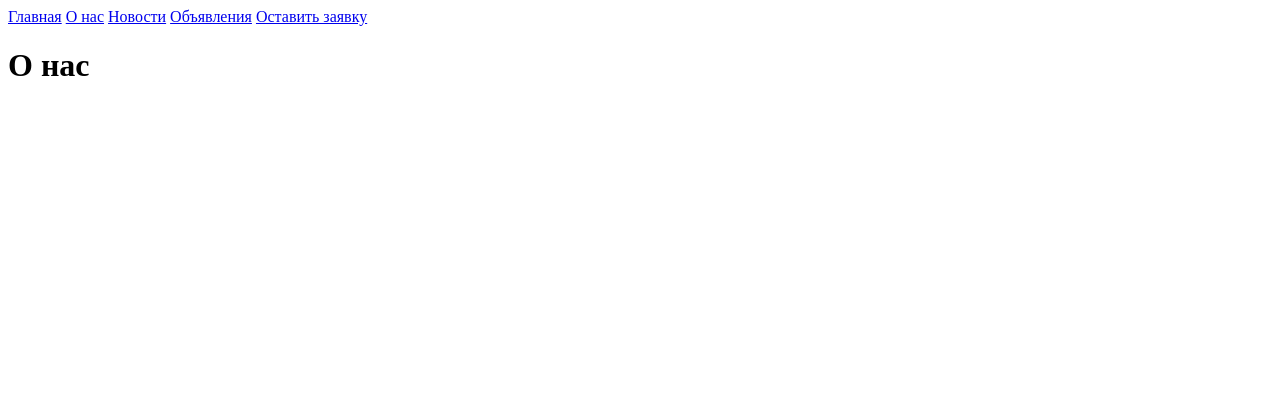
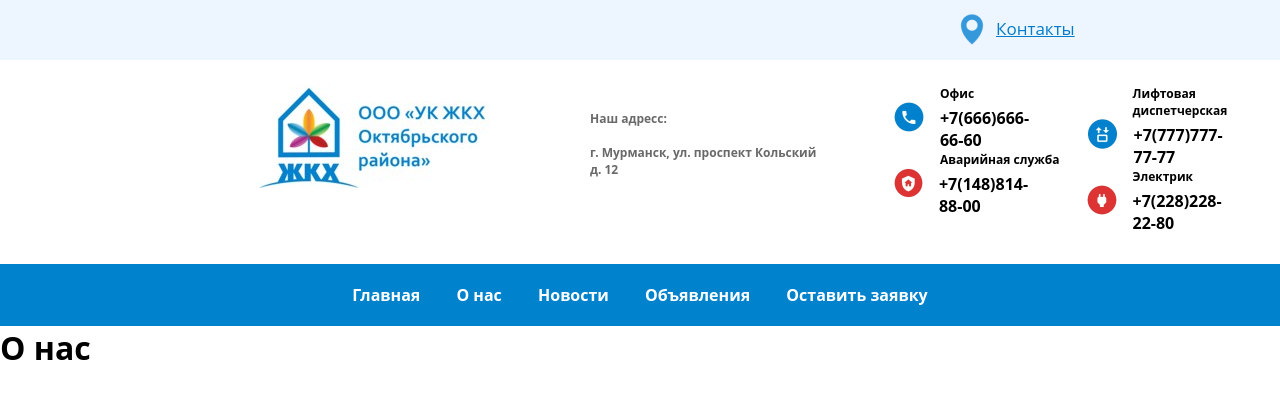
Before and after one commit to Baral-Chief-of-Compliance/housing_and_communal_services, a Django app: page /about-us/ in a window 1280 px wide. Shown: the top 399 px of the page. Run offline with Django 3.2, Linux system fonts and the light colour scheme; some libraries are stand-ins or nearby versions.

Commit message:
09.02.2022

```diff
--- /dev/null
+++ b/HCS_site/static/HCS_site/style.css
@@ -0,0 +1,113 @@
+*{
+	margin: 0;
+	padding: 0;
+	box-sizing: border-box;
+}
+
+
+html,body{
+		font-family: 'Open Sans', sans-serif;
+		height: 100%;
+	}
+
+
+.contacts-header{
+  background-color: #edf6ff;
+  display: flex;
+  padding-top: 14px;
+  padding-bottom: 10px;
+}
+
+
+.contacts-header-text{
+  font-size: 17px;
+  margin-left: 12px;
+  padding-top: 3px;
+
+}
+
+
+.contacts-header-text a{
+  color: #027cc9;
+}
+
+
+.contacts-header-imag{
+  margin-left: 75%;
+}
+
+.information-header{
+  margin-top: 25px;
+  margin-bottom: 30px;
+  display: flex;
+}
+
+
+.information-header-address{
+  color: #696969;
+  font-weight: 500;
+  padding-top: 25px;
+  font-size: 12px;
+  font-weight: bold;
+  margin-right: 75px;
+}
+
+
+.information-header-imag{
+  margin-left: 20%;
+  margin-right: 100px;
+}
+
+
+.information-header-numbers{
+  display: flex;
+  display: column;
+}
+
+
+.information-header-number{
+  font-weight: bold;
+  margin-right: 40px;
+  margin-top: 5px;
+}
+
+
+.information-header-block{
+  display: flex;
+}
+
+
+.information-header-name{
+  display: flex;
+  flex-direction: column;
+}
+
+
+.title-number{
+  margin-left: 46px;
+  font-size: 12px;
+  font-weight: bold;
+}
+
+
+.information-header-icon{
+  margin-right: 16px;
+
+}
+
+
+.header-navigation{
+  background-color: #0082cc;
+  text-align: center;
+  padding-top: 20px;
+  padding-bottom: 20px;
+}
+
+
+.header-navigation a{
+  color: #ffffff;
+  text-decoration: none;
+  font-weight: bold;
+  margin-right: 16px;
+  margin-left: 16px;
+}
--- a/HCS_site/templates/HCS_site/base.html
+++ b/HCS_site/templates/HCS_site/base.html
@@ -1,9 +1,106 @@
-<a href="{% url 'index' %}">Главная</a>
-<a href="{% url 'about' %}">О нас</a>
-<a href="{% url 'news_list' %}">Новости</a>
-<a href="{% url 'announcements_list' %}">Объявления</a>
-<a href="{% url 'complaint' %}">Оставить заявку</a>
+{% load static %}
+<!DOCTYPE html>
+<html lang = "ru">
+	<head>
+		<title>{% block title %}{% endblock %} </title>
+		<link rel = "stylesheet" href = "{% static 'HCS_site/style.css' %}" type = "text/css">
+		<link rel="stylesheet" href="https://maxcdn.bootstrapcdn.com/font-awesome/4.5.0/css/font-awesome.min.css">
 
+
+		<link rel="apple-touch-icon" sizes="57x57" href="{% static 'Sewing_site/favicon/apple-icon-57x57.png' %}">
+		<link rel="apple-touch-icon" sizes="60x60" href="{% static 'Sewing_site/favicon/apple-icon-60x60.png' %}">
+		<link rel="apple-touch-icon" sizes="72x72" href="{% static 'Sewing_site/favicon/apple-icon-72x72.png' %}">
+		<link rel="apple-touch-icon" sizes="76x76" href="{% static 'Sewing_site/favicon/apple-icon-76x76.png' %}">
+		<link rel="apple-touch-icon" sizes="114x114" href="{% static 'Sewing_site/favicon/apple-icon-114x114.png' %}">
+		<link rel="apple-touch-icon" sizes="120x120" href="{% static 'Sewing_site/favicon/apple-icon-120x120.png' %}">
+		<link rel="apple-touch-icon" sizes="144x144" href="{% static 'Sewing_site/favicon/apple-icon-144x144.png' %}">
+		<link rel="apple-touch-icon" sizes="152x152" href="{% static 'Sewing_site/favicon/apple-icon-152x152.png' %}">
+		<link rel="apple-touch-icon" sizes="180x180" href="{% static 'Sewing_site/favicon/apple-icon-180x180.png' %}">
+		<link rel="icon" type="image/png" sizes="192x192"  href="{% static 'Sewing_site/favicon/android-icon-192x192.png' %}">
+		<link rel="icon" type="image/png" sizes="32x32" href="{% static 'Sewing_site/favicon/favicon-32x32.png' %}">
+		<link rel="icon" type="image/png" sizes="96x96" href="{% static 'Sewing_site/favicon/favicon-96x96.png' %}">
+		<link rel="icon" type="image/png" sizes="16x16" href="{% static 'Sewing_site/favicon/favicon-16x16.png' %}">
+		<link rel="manifest" href="{% static 'Sewing_site/favicon/manifest.json' %}">
+		<meta name="msapplication-TileColor" content="#ffffff">
+		<meta name="msapplication-TileImage" content="{% static 'Sewing_site/favicon/ms-icon-144x144.png' %}">
+		<meta name="theme-color" content="#ffffff">
+	</head>
+  <body>
+    <div class="contacts-header">
+      <div class="contacts-header-imag">
+        <img src="{% static 'HCS_site/img/for_contacts2.png' %}">
+      </div>
+      <div class="contacts-header-text">
+              <a href="#">Контакты</a>
+      </div>
+    </div>
+    <div class="information-header">
+      <div class="information-header-imag">
+        <img src="{% static 'HCS_site/img/for_information.jpg' %}">
+      </div>
+      <div class="information-header-address">
+        Наш адресс:<br><br>
+        г. Мурманск, ул. проспект Кольский д. 12
+      </div>
+      <div class="information-header-numbers">
+        <div class="information-header-row">
+          <div class="information-header-name">
+              <span class="title-number">Офис</span>
+              <div class="information-header-block">
+              <div class="information-header-icon">
+                <img src="{% static 'HCS_site/img/office_icon.png' %}">
+              </div>
+              <div class="information-header-number">
+                +7(666)666-66-60
+              </div>
+          </div>
+          </div>
+          <div class="information-header-name">
+            <span class="title-number">Аварийная служба</span>
+            <div class="information-header-block">
+              <div class="information-header-icon">
+                <img src="{% static 'HCS_site/img/red_icon.png' %}">
+              </div>
+              <div class="information-header-number">
+                +7(148)814-88-00
+              </div>
+            </div>
+          </div>
+        </div>
+        <div class="information-header-row">
+          <div class="information-header-name">
+            <span class="title-number">Лифтовая диспетчерская</span>
+            <div class="information-header-block">
+              <div class="information-header-icon">
+                <img src="{% static 'HCS_site/img/lift_icon.png' %}">
+              </div>
+              <div class="information-header-number">
+                +7(777)777-77-77
+              </div>
+            </div>
+          </div>
+          <div class="information-header-name">
+            <span class="title-number">Электрик</span>
+            <div class="information-header-block">
+              <div class="information-header-icon">
+                <img src="{% static 'HCS_site/img/electric_icon.png' %}">
+              </div>
+              <div class="information-header-number">
+                +7(228)228-22-80
+              </div>
+            </div>
+          </div>
+        </div>
+      </div>
+    </div>
+    <div class="header-navigation">
+      <a href="{% url 'index' %}">Главная</a>
+      <a href="{% url 'about' %}">О нас</a>
+      <a href="{% url 'news_list' %}">Новости</a>
+      <a href="{% url 'announcements_list' %}">Объявления</a>
+      <a href="{% url 'complaint' %}">Оставить заявку</a>
+    </div>
 
 {% block content %}
 {% endblock %}
+</body>
```
Also changed, not shown: HCS_site/static/HCS_site/img/electric_icon.png (added), HCS_site/static/HCS_site/img/for_contacts.png (added), HCS_site/static/HCS_site/img/for_contacts2.png (added), HCS_site/static/HCS_site/img/for_information.jpg (added), HCS_site/static/HCS_site/img/lift_icon.png (added), HCS_site/static/HCS_site/img/office_icon.png (added), HCS_site/static/HCS_site/img/red_icon.png (added).
